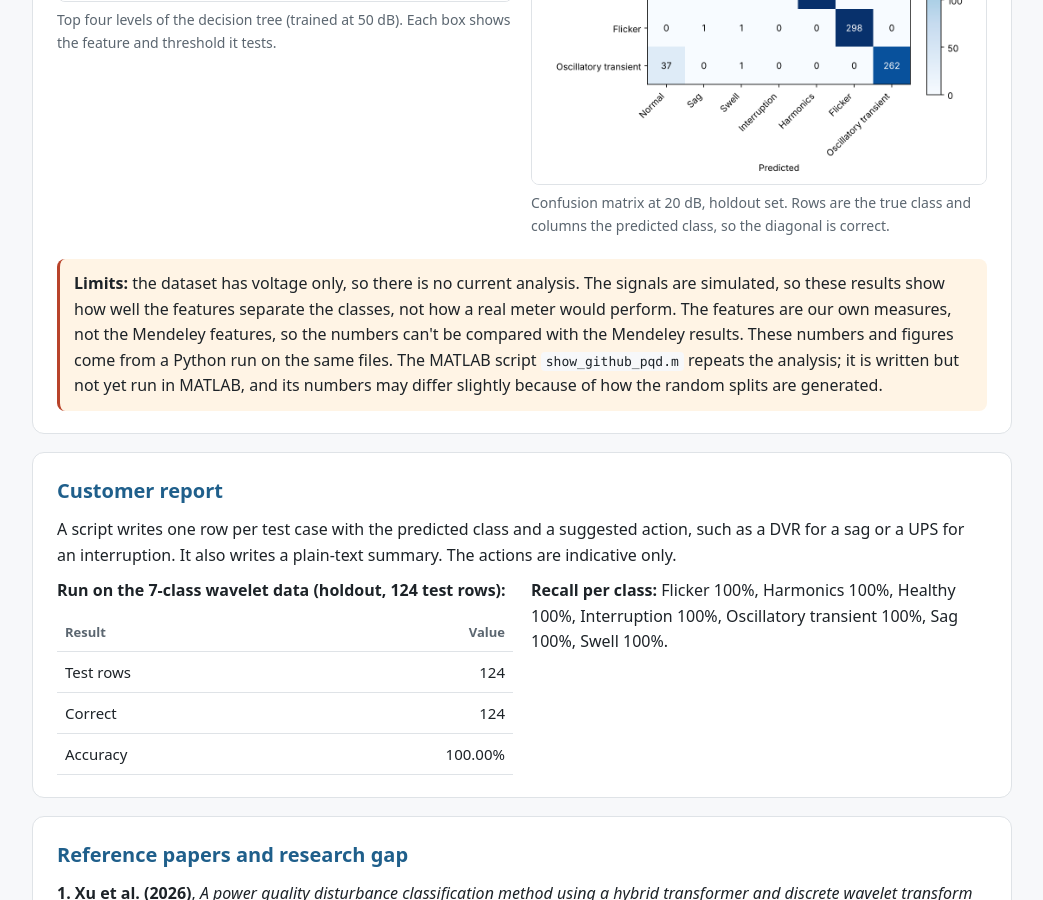
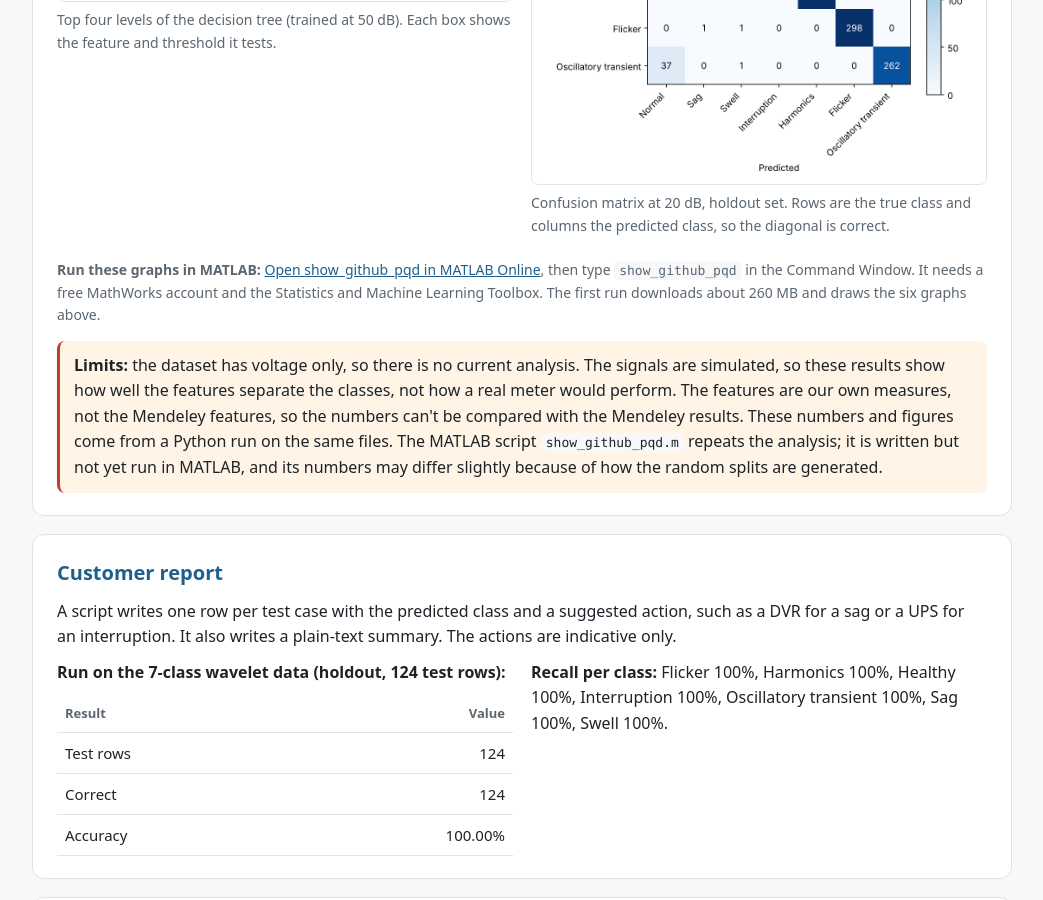
Before and after one commit to SumaAcharya/SumaAcharya.github.io, a Jekyll site: the page pq-classification/index.html, which Jekyll copies as it is, in a window 1280 px wide and 900 px high, scrolled down 5222 px. Shown: the whole window, without its empty margins (118-1161 px from the left). Built offline with Jekyll 4.4.1, drawn with Linux system fonts in a browser that asks for light colours.

Commit message:
Add MATLAB Online link for the GitHub dataset graphs
Co-Authored-By: Claude Haiku 5.5 <noreply@anthropic.com>
Claude-Session: https://claude.ai/code/session_01XgHpHjcXs9ZsT4pXBJ5wU2

```diff
--- a/pq-classification/index.html
+++ b/pq-classification/index.html
@@ -205,6 +205,8 @@ a { color: var(--accent); }
     </figure>
   </div>
 
+  <p class="note" style="margin-top:14px"><b>Run these graphs in MATLAB:</b> <a href="https://matlab.mathworks.com/open/github/v1?repo=SumaAcharya/MinorProject&amp;file=show_github_pqd.m" target="_blank" rel="noopener">Open show_github_pqd in MATLAB Online</a>, then type <code>show_github_pqd</code> in the Command Window. It needs a free MathWorks account and the Statistics and Machine Learning Toolbox. The first run downloads about 260 MB and draws the six graphs above.</p>
+
   <div class="warn" style="margin-top:14px">
     <p style="margin:0"><b>Limits:</b> the dataset has voltage only, so there is no current analysis. The signals are simulated, so these results show how well the features separate the classes, not how a real meter would perform. The features are our own measures, not the Mendeley features, so the numbers can't be compared with the Mendeley results. These numbers and figures come from a Python run on the same files. The MATLAB script <code>show_github_pqd.m</code> repeats the analysis; it is written but not yet run in MATLAB, and its numbers may differ slightly because of how the random splits are generated.</p>
   </div>
```
